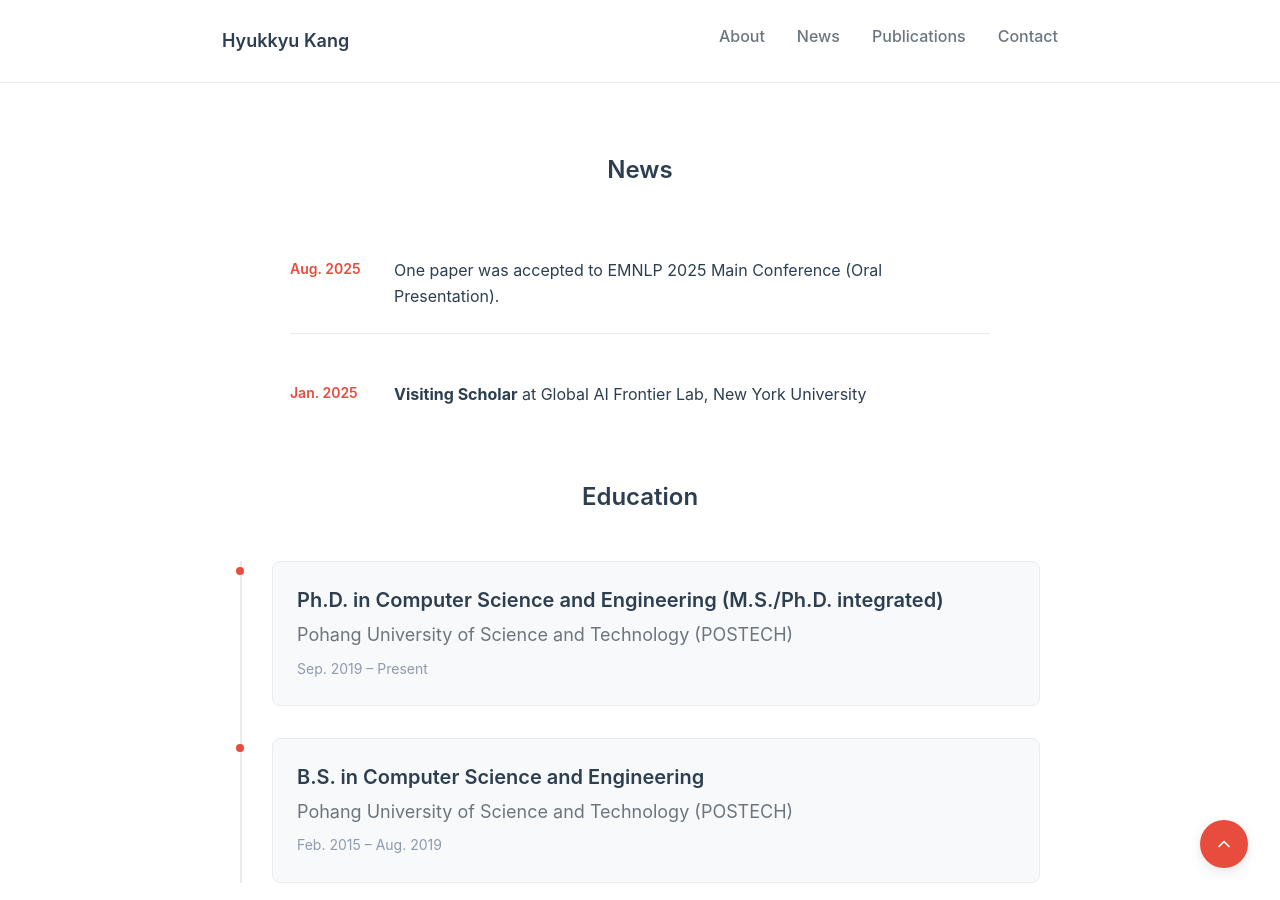
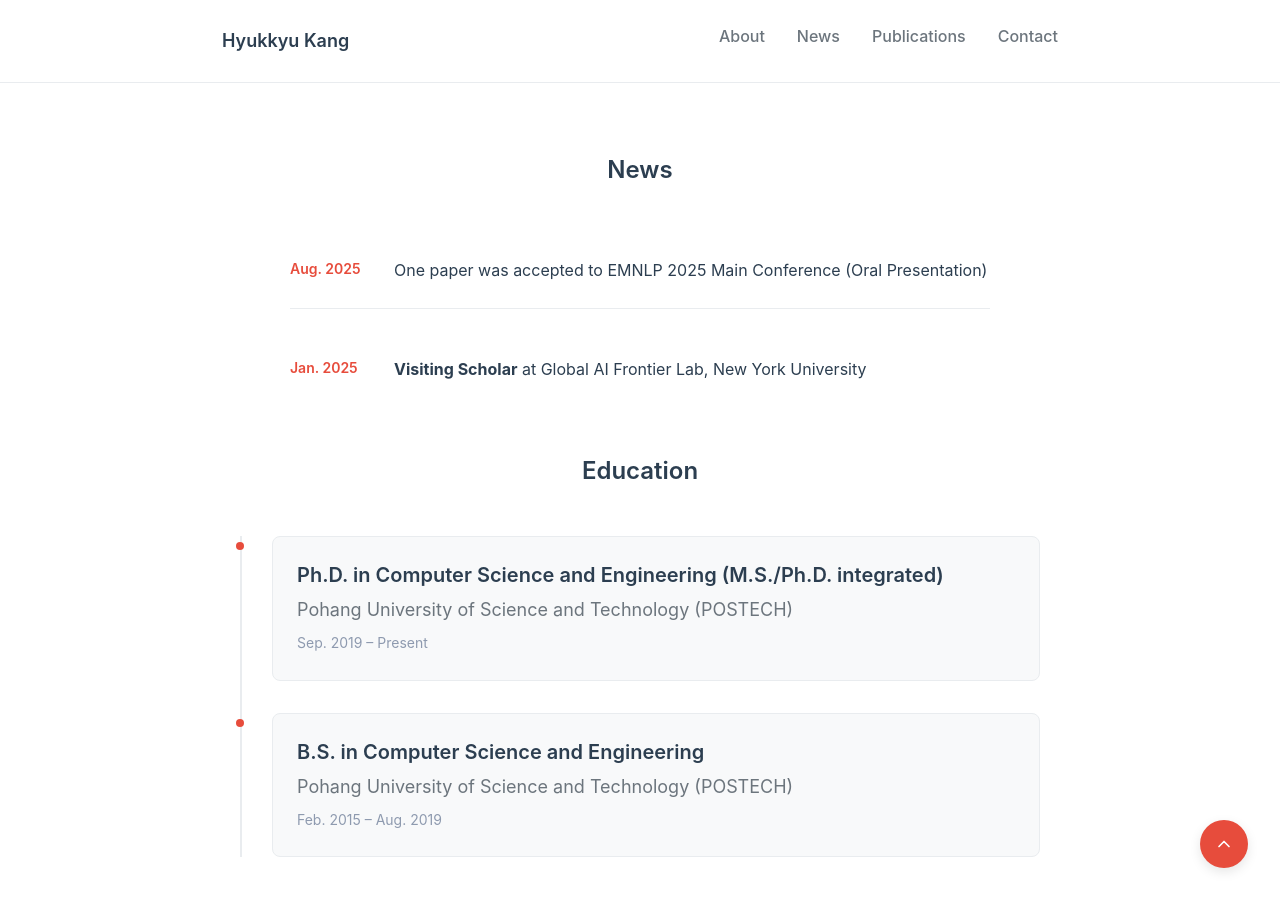
Before and after one commit to hyukkyukang/hyukkyukang.github.io, a Jekyll site: the page built from index.md, in a window 1280 px wide and 900 px high, scrolled down 642 px. Built offline with Jekyll 4.4.1, drawn with Linux system fonts in a browser that asks for light colours; part of the change alters nothing that is shown.

Commit message:
remove period

```diff
--- a/_includes/news-generator.html
+++ b/_includes/news-generator.html
@@ -3,41 +3,24 @@
   Automatically generates news items from work experience and publications
   Sorts chronologically and displays recent updates
 -->
-{% assign all_news = '' | split: '' %}
-
-{%- comment -%} Collect work experience news (excluding Research Intern) {%- endcomment -%}
-{%- for exp in site.data.site.work_experience -%}
-  {%- if exp.title != 'Research Intern' -%}
-    {%- assign start_str = exp.period | split: ' – ' | first -%}
-    {%- assign sort_key = start_str | date: '%Y%m%d' -%}
-    {%- capture item_html -%}
+{% assign all_news = '' | split: '' %} {%- comment -%} Collect work experience news (excluding Research Intern) {%- endcomment -%} {%- for exp in
+site.data.site.work_experience -%} {%- if exp.title != 'Research Intern' -%} {%- assign start_str = exp.period | split: ' – ' | first -%} {%- assign sort_key =
+start_str | date: '%Y%m%d' -%} {%- capture item_html -%}
 <div class="news-item">
     <div class="news-item__date">{{ start_str }}</div>
     <div class="news-item__content"><strong>{{ exp.title }}</strong> at {{ exp.org }}</div>
 </div>
-    {%- endcapture -%}
-    {%- assign composed = sort_key | append: ':::' | append: item_html -%}
-    {%- assign all_news = all_news | push: composed -%}
-  {%- endif -%}
-{%- endfor -%}
-
-{%- comment -%} Collect publication news {%- endcomment -%}
-{%- for pub in site.data.site.publications -%}
-  {%- assign date_str = pub.date | default: pub.year -%}
-  {%- assign sort_key = date_str | date: '%Y%m%d' -%}
-  {%- capture item_html -%}
+{%- endcapture -%} {%- assign composed = sort_key | append: ':::' | append: item_html -%} {%- assign all_news = all_news | push: composed -%} {%- endif -%} {%-
+endfor -%} {%- comment -%} Collect publication news {%- endcomment -%} {%- for pub in site.data.site.publications -%} {%- assign date_str = pub.date | default:
+pub.year -%} {%- assign sort_key = date_str | date: '%Y%m%d' -%} {%- capture item_html -%}
 <div class="news-item">
     <div class="news-item__date">{{ date_str }}</div>
-      <div class="news-item__content">One paper was accepted to {% assign venue_display = pub.venue_short | default: pub.venue %}{{ venue_display | replace: '(', '' | replace: ')', '' }}{% if pub.type %} ({% case pub.type %}{% when 'oral' %}Oral Presentation{% when 'highlight' %}Highlight Presentation{% when 'poster' %}Poster Presentation{% else %}{{ pub.type | capitalize }} Presentation{% endcase %}){% endif %}.</div>
+    <div class="news-item__content">
+        One paper was accepted to {% assign venue_display = pub.venue_short | default: pub.venue %}{{ venue_display | replace: '(', '' | replace: ')', '' }}{%
+        if pub.type %} ({% case pub.type %}{% when 'oral' %}Oral Presentation{% when 'highlight' %}Highlight Presentation{% when 'poster' %}Poster
+        Presentation{% else %}{{ pub.type | capitalize }} Presentation{% endcase %}){% endif %}
     </div>
-  {%- endcapture -%}
-  {%- assign composed = sort_key | append: ':::' | append: item_html -%}
-  {%- assign all_news = all_news | push: composed -%}
-{%- endfor -%}
-
-{%- comment -%} Sort and display news items {%- endcomment -%}
-{%- assign sorted_news = all_news | sort | reverse -%}
-{%- for item in sorted_news -%}
-  {%- assign parts = item | split: ':::' -%}
-  {{ parts[1] }}
-{%- endfor -%}
+</div>
+{%- endcapture -%} {%- assign composed = sort_key | append: ':::' | append: item_html -%} {%- assign all_news = all_news | push: composed -%} {%- endfor -%} {%-
+comment -%} Sort and display news items {%- endcomment -%} {%- assign sorted_news = all_news | sort | reverse -%} {%- for item in sorted_news -%} {%- assign
+parts = item | split: ':::' -%} {{ parts[1] }} {%- endfor -%}
```
Also changed, not shown: _includes/publication.html (+7 -1 lines). Lines whose indentation alone changed are shown as unchanged.
